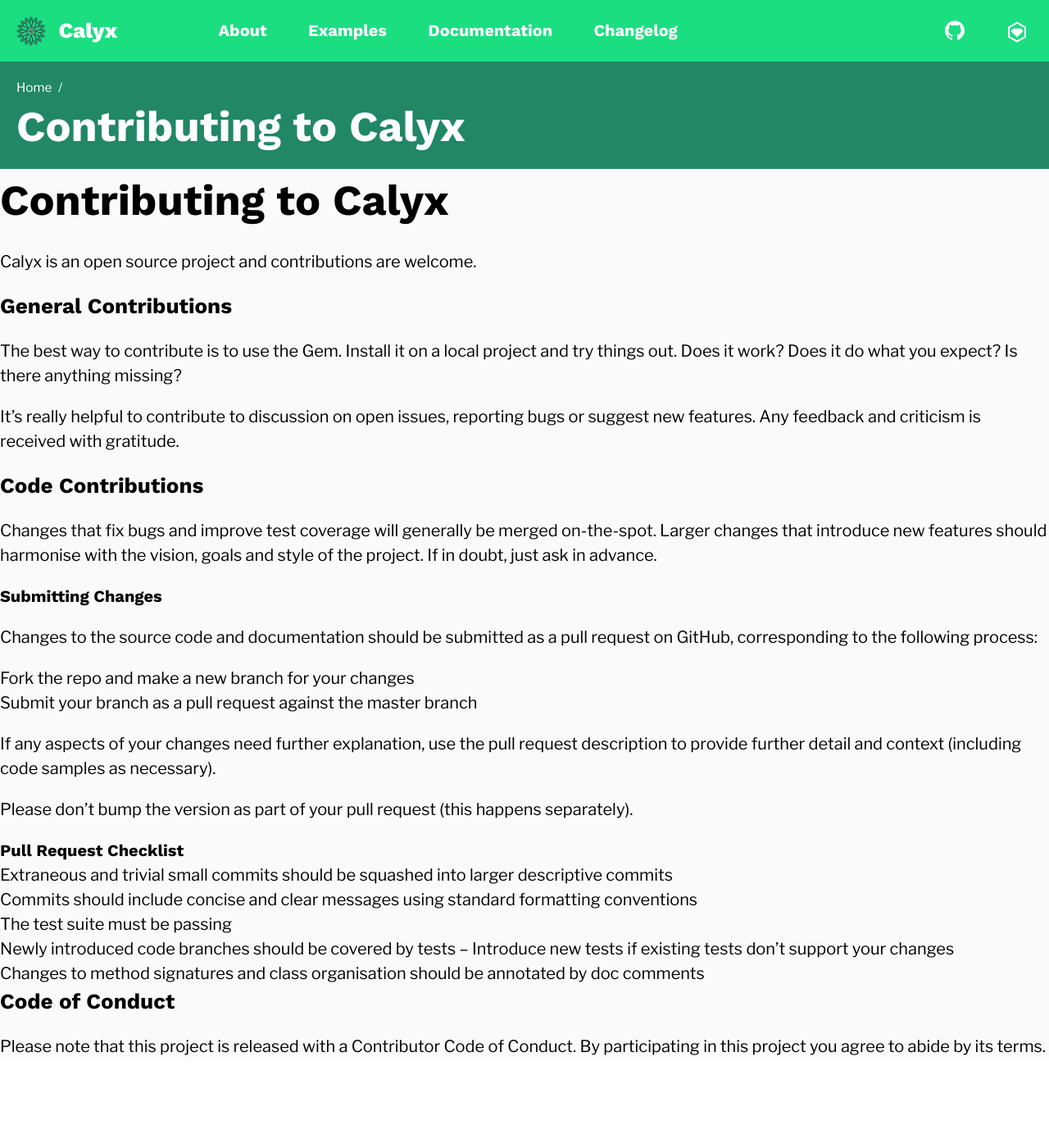
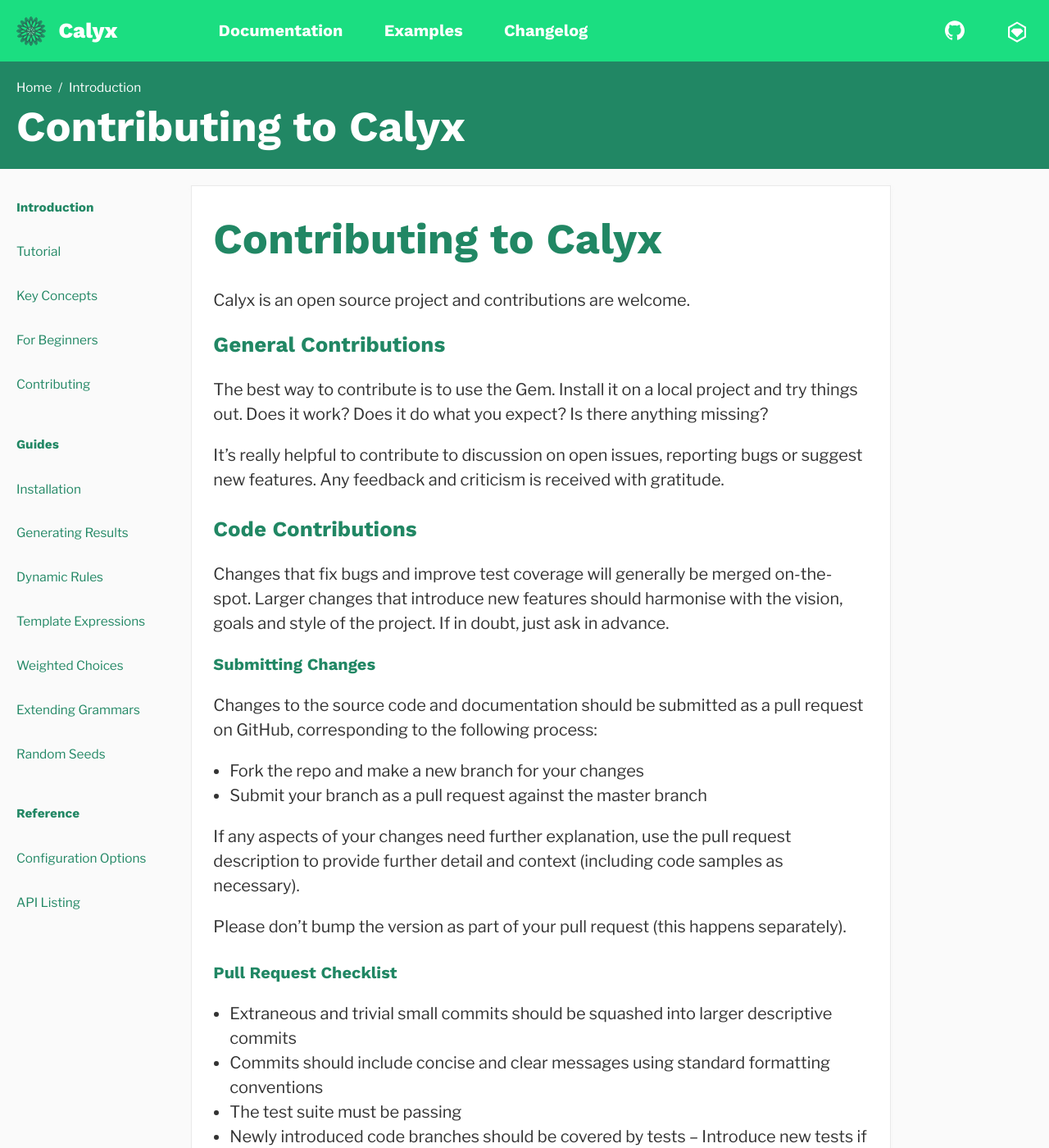
Before and after one commit to maetl/calyx, a Jekyll site: the page built from docs/content/introduction/contributing.md, in a window 1280 px wide and 1400 px high. Shown: the whole window at 82% size. Built offline with Jekyll 4.4.1, drawn with Linux system fonts in a browser that asks for light colours.

Commit message:
Remove about section from main nav

```diff
--- a/docs/_data/docs.yml
+++ b/docs/_data/docs.yml
@@ -7,6 +7,8 @@
       permalink: /introduction/concepts
     - title: For Beginners
       permalink: /introduction/beginners
+    - title: Contributing
+      permalink: /introduction/contributing
 - title: Guides
   permalink: /guides/
   pages:
--- a/docs/_includes/navbar.html
+++ b/docs/_includes/navbar.html
@@ -9,9 +9,8 @@
     </div>
     <div class="nav-menu">
       <ul>
-        <li><a href="/about/">About</a></li>
+        <li><a href="/documentation/">Documentation</a></li>
         <li><a href="/examples/">Examples</a></li>
-        <li><a href="/documentation/">Documentation</a></li>
         <li><a href="/changelog/">Changelog</a></li>
       </ul>
     </div>
--- a/docs/content/about/contributing.md
+++ b/docs/content/introduction/contributing.md
@@ -1,7 +1,7 @@
 ---
 title: Contributing to Calyx
-layout: page
-permalink: /about/contributing
+layout: docs
+permalink: /introduction/contributing/
 ---
 
 # Contributing to Calyx
```
Also changed, not shown: docs/content/about.html (deleted, +0 -11 lines).
